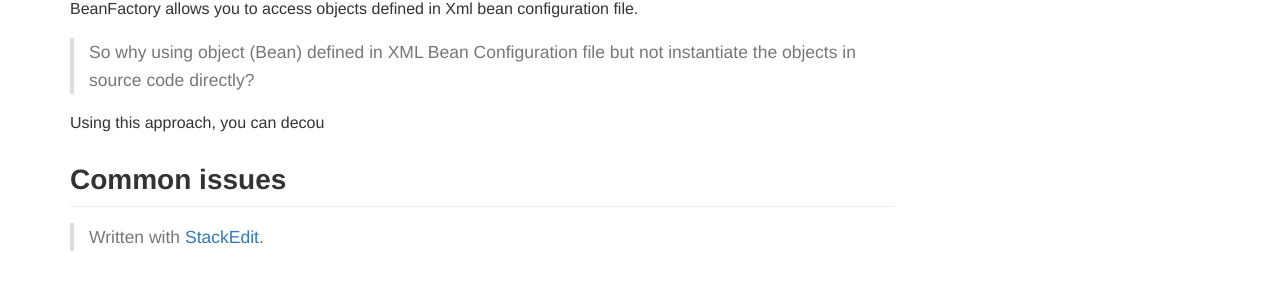
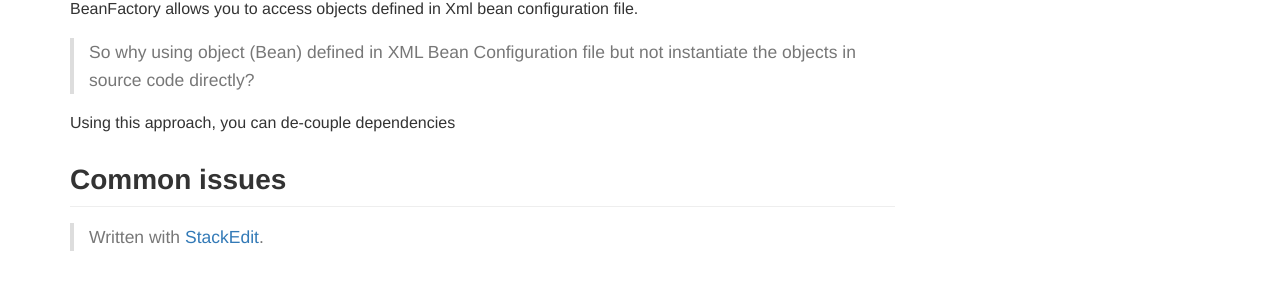
Before and after one commit to khafast/khafast.github.io, a Jekyll site: the page built from _posts/2018/2018-12-22-Overview-Java-Spring-MVC.md, in a window 1280 px wide and 1263 px high. Shown: the part 874-1180 px from the top of the window. Built offline with Jekyll 4.4.1, drawn with Linux system fonts in a browser that asks for light colours; our own code applies the rules of GitHub Pages for plain Markdown files; comment, search, counter and statistics services are not loaded.

Commit message:
_posts/2018/2018-12-22-Overview-Java-Spring-MVC.md updated from https://stackedit.io/

```diff
--- a/_posts/2018/2018-12-22-Overview-Java-Spring-MVC.md
+++ b/_posts/2018/2018-12-22-Overview-Java-Spring-MVC.md
@@ -15,11 +15,11 @@ At first, in Java Spring Core module, there is a  BeanFactory. You can imagine t
 
 > So why using object (Bean) defined in XML Bean Configuration file but not instantiate the objects in source code directly?
 
-Using this approach, you can decou
+Using this approach, you can de-couple dependencies
 
 ## Common issues
 
 > Written with [StackEdit](https://stackedit.io/).
 <!--stackedit_data:
-eyJoaXN0b3J5IjpbLTM4MjA0NTExMCwxNDY5NzI3OTA4XX0=
+eyJoaXN0b3J5IjpbLTkyODMwMTQyNSwxNDY5NzI3OTA4XX0=
 -->
```
